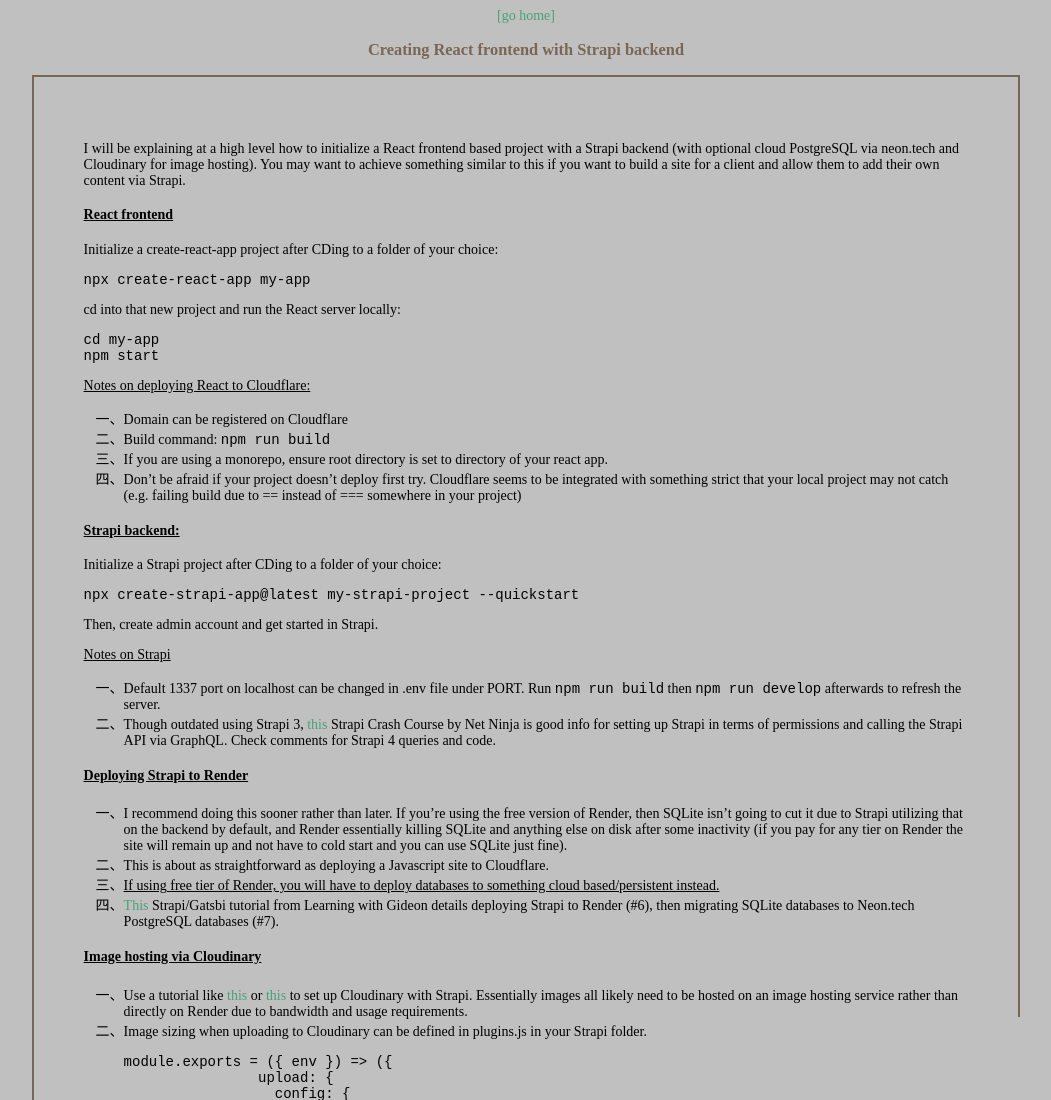
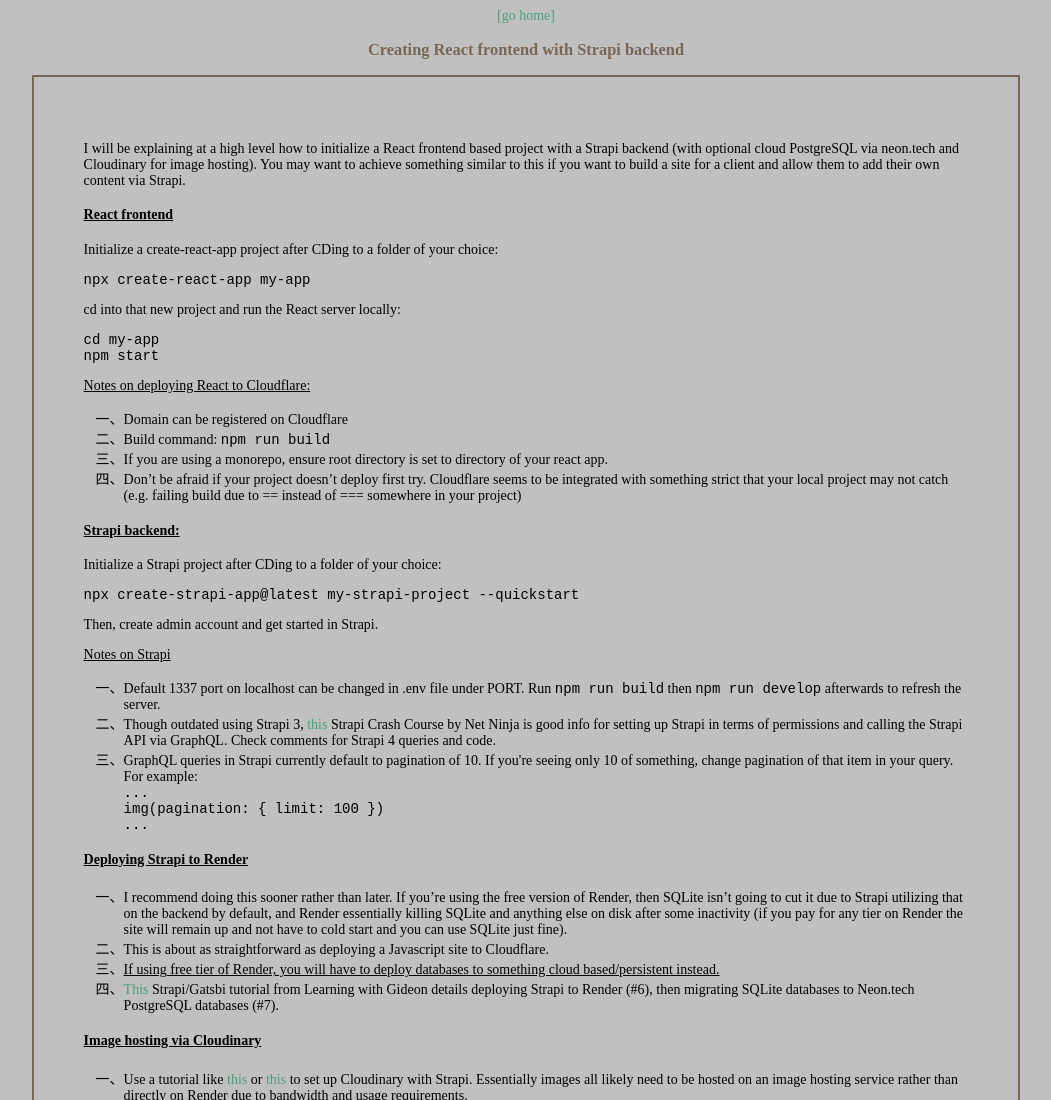
Before and after one commit to prduren/mysite, a plain HTML site: page reactstrapi.html in a window 1280 px wide. Shown: the top 1100 px of the page, without its empty margins (114-1165 px from the left). Drawn offline with Linux system fonts and the light colour scheme.

Commit message:
pagination note

```diff
--- a/reactstrapi.html
+++ b/reactstrapi.html
@@ -84,6 +84,19 @@
               Strapi Crash Course by Net Ninja is good info for setting up
               Strapi in terms of permissions and calling the Strapi API via
               GraphQL. Check comments for Strapi 4 queries and code.
+            </li>
+            <li>
+              GraphQL queries in Strapi currently default to pagination of 10.
+              If you're seeing only 10 of something, change pagination of that
+              item in your query. For example:
+              <code>
+                <br />
+                ...
+                <br />
+                img(pagination: { limit: 100 })
+                <br />
+                ...
+              </code>
             </li>
           </ul>
           <h4 style="text-decoration: underline">Deploying Strapi to Render</h4>
```
